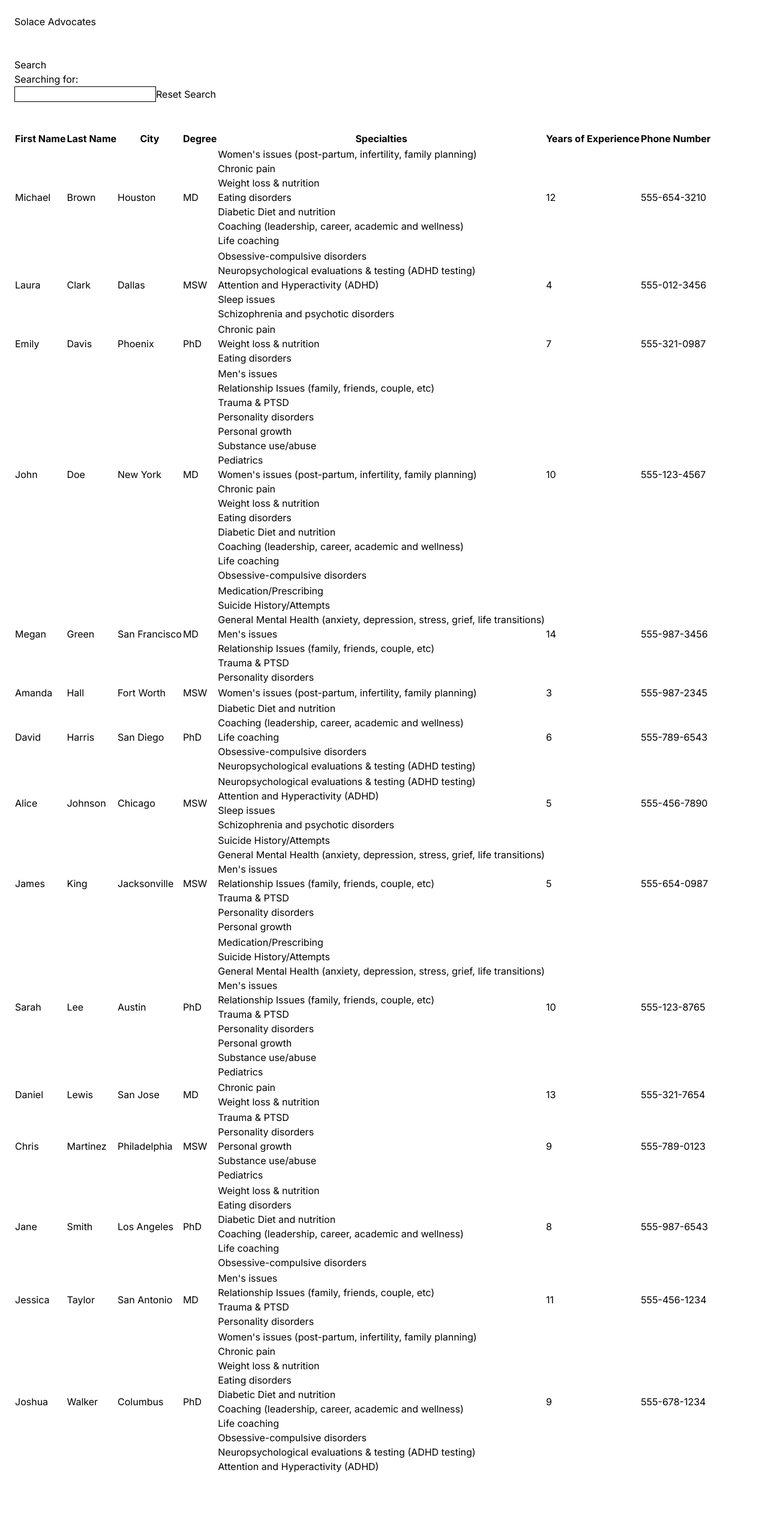
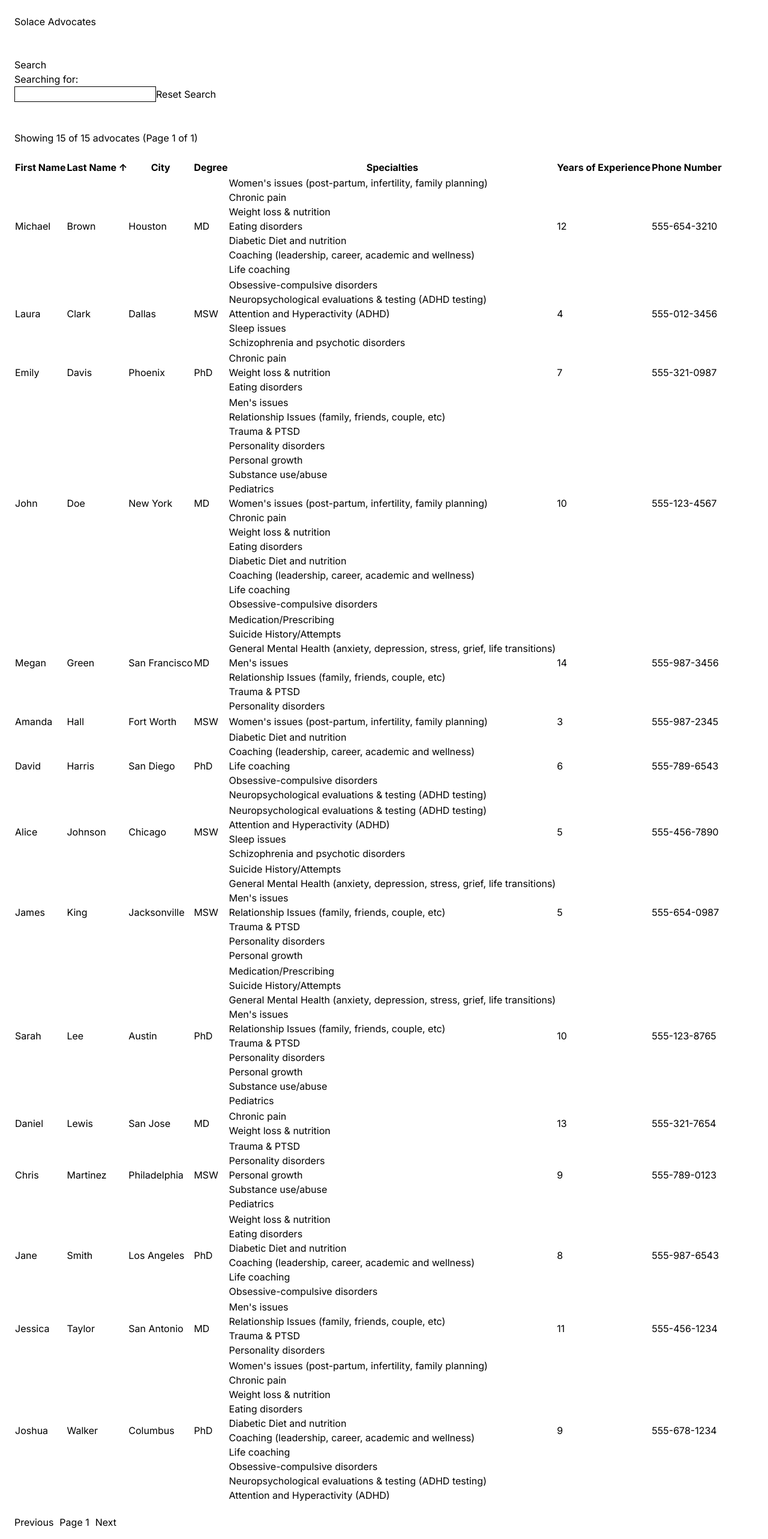
Before and after one commit to dgorgan/solace-assignment, a Next.js app: page / in a window 1280 px wide. Shown: the top 2566 px of the page at 60% size. Before the commit the page ends 2482 px from the top, so only its background shows below. Built offline with nearby package versions, Linux system fonts and the light colour scheme.

Commit message:
refactor(web): page uses server data via hook and URL state; remove client filtering

```diff
--- a/src/app/page.tsx
+++ b/src/app/page.tsx
@@ -1,58 +1,46 @@
 "use client";
 
-import { useEffect, useState } from "react";
-import { Advocate } from "../features/advocates/types";
+import { useSearchParams, useRouter } from "next/navigation";
 import { formatUSPhone } from "../features/advocates/normalize";
-
-function matchesAdvocate(a: Advocate, raw: string) {
-  const q = (raw ?? '').trim().toLowerCase();
-  if (!q) return true;
-  const isNumeric = /^\d+$/.test(q);
-  const yearsHit = isNumeric ? a.yearsOfExperience === Number(q) : false;
-  const haystack = [
-    a.firstName,
-    a.lastName,
-    a.city,
-    a.degree,
-    String(a.phoneNumber),
-    ...(Array.isArray(a.specialties) ? a.specialties : []),
-  ].filter(Boolean).join(' ').toLowerCase();
-  return yearsHit || haystack.includes(q);
-}
+import { useAdvocates } from "../features/advocates/hooks/useAdvocates";
 
 export default function Home() {
-  const [advocates, setAdvocates] = useState<Advocate[]>([]);
-  const [filteredAdvocates, setFilteredAdvocates] = useState<Advocate[]>([]);
+  const router = useRouter();
+  const searchParams = useSearchParams();
 
-  useEffect(() => {
-    console.log("fetching advocates...");
-    fetch("/api/advocates").then((response) => {
-      response.json().then((jsonResponse) => {
-        setAdvocates(jsonResponse.data);
-        setFilteredAdvocates(jsonResponse.data);
+  // Read URL params with defaults
+  const page = parseInt(searchParams.get('page') || '1', 10);
+  const pageSize = parseInt(searchParams.get('pageSize') || '25', 10);
+  const search = searchParams.get('search') || '';
+  const sort = (searchParams.get('sort') as "lastName" | "city" | "yearsOfExperience") || 'lastName';
+  const dir = (searchParams.get('dir') as "asc" | "desc") || 'asc';
+
+  // Fetch data using the hook
+  const { data, isLoading, error } = useAdvocates({ page, pageSize, search, sort, dir });
+
+  const updateURL = (updates: Record<string, string | number>) => {
+    const newParams = new URLSearchParams(searchParams.toString());
+    Object.entries(updates).forEach(([key, value]) => {
+      if (value) {
+        newParams.set(key, String(value));
+      } else {
+        newParams.delete(key);
+      }
     });
-    });
-  }, []);
+    router.replace(`/?${newParams.toString()}`);
+  };
 
   const onChange = (e: React.ChangeEvent<HTMLInputElement>) => {
     const searchTerm = e.target.value;
-
     const searchTermElement = document.getElementById("search-term");
     if (searchTermElement) {
       searchTermElement.innerHTML = searchTerm;
     }
-
-    console.log("filtering advocates...");
-    const filteredAdvocates = advocates.filter((advocate) => {
-      return matchesAdvocate(advocate, searchTerm);
-    });
-
-    setFilteredAdvocates(filteredAdvocates);
+    updateURL({ search: searchTerm, page: 1 });
   };
 
   const onClick = () => {
-    console.log(advocates);
-    setFilteredAdvocates(advocates);
+    updateURL({ search: '', page: 1 });
   };
 
   return (
@@ -63,29 +51,49 @@ export default function Home() {
       <div>
         <p>Search</p>
         <p>
-          Searching for: <span id="search-term"></span>
+          Searching for: <span id="search-term">{search}</span>
         </p>
-        <input style={{ border: "1px solid black" }} onChange={onChange} />
+        <input
+          style={{ border: "1px solid black" }}
+          value={search}
+          onChange={onChange}
+        />
         <button onClick={onClick}>Reset Search</button>
       </div>
       <br />
+      <br />
+
+      {isLoading && <div>Loading advocates...</div>}
+      {error && <div>Error: {error.message}</div>}
+      {data && (
+        <>
+          <div>
+            Showing {data.data.length} of {data.total} advocates
+            (Page {data.page} of {Math.ceil(data.total / data.pageSize)})
+          </div>
           <br />
           <table>
             <thead>
               <tr>
                 <th>First Name</th>
-            <th>Last Name</th>
-            <th>City</th>
+                <th onClick={() => updateURL({ sort: 'lastName', dir: sort === 'lastName' && dir === 'asc' ? 'desc' : 'asc' })}>
+                  Last Name {sort === 'lastName' && (dir === 'asc' ? '↑' : '↓')}
+                </th>
+                <th onClick={() => updateURL({ sort: 'city', dir: sort === 'city' && dir === 'asc' ? 'desc' : 'asc' })}>
+                  City {sort === 'city' && (dir === 'asc' ? '↑' : '↓')}
+                </th>
                 <th>Degree</th>
                 <th>Specialties</th>
-            <th>Years of Experience</th>
+                <th onClick={() => updateURL({ sort: 'yearsOfExperience', dir: sort === 'yearsOfExperience' && dir === 'asc' ? 'desc' : 'asc' })}>
+                  Years of Experience {sort === 'yearsOfExperience' && (dir === 'asc' ? '↑' : '↓')}
+                </th>
                 <th>Phone Number</th>
               </tr>
             </thead>
             <tbody>
-          {filteredAdvocates.map((advocate, index) => {
+              {data.data.map((advocate) => {
                 return (
-              <tr key={advocate.id || index}>
+                  <tr key={advocate.id}>
                     <td>{advocate.firstName}</td>
                     <td>{advocate.lastName}</td>
                     <td>{advocate.city}</td>
@@ -96,12 +104,34 @@ export default function Home() {
                       ))}
                     </td>
                     <td>{advocate.yearsOfExperience}</td>
-                <td>{formatUSPhone(String(advocate.phoneNumber))}</td>
+                    <td>{formatUSPhone(advocate.phoneNumber)}</td>
                   </tr>
                 );
               })}
             </tbody>
           </table>
+
+          <div style={{ marginTop: '20px' }}>
+            <button
+              onClick={() => updateURL({ page: Math.max(1, page - 1) })}
+              disabled={page <= 1}
+            >
+              Previous
+            </button>
+            <span style={{ margin: '0 10px' }}>Page {page}</span>
+            <button
+              onClick={() => updateURL({ page: page + 1 })}
+              disabled={!data.hasMore}
+            >
+              Next
+            </button>
+          </div>
+        </>
+      )}
+
+      {data && data.data.length === 0 && (
+        <div>No advocates found matching your criteria.</div>
+      )}
     </main>
   );
 }
```
Lines whose indentation alone changed are shown as unchanged.
